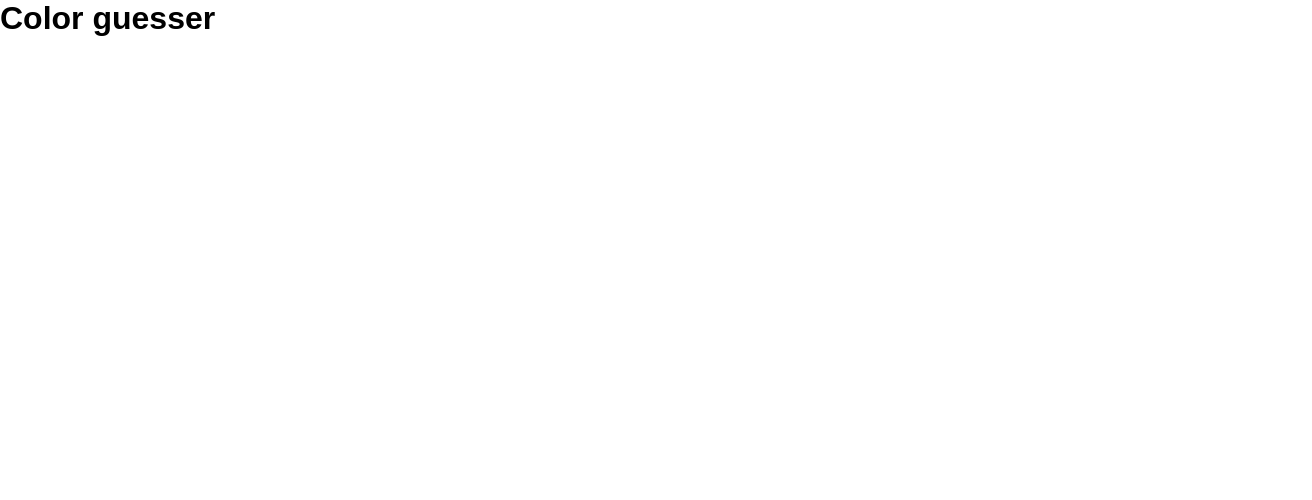
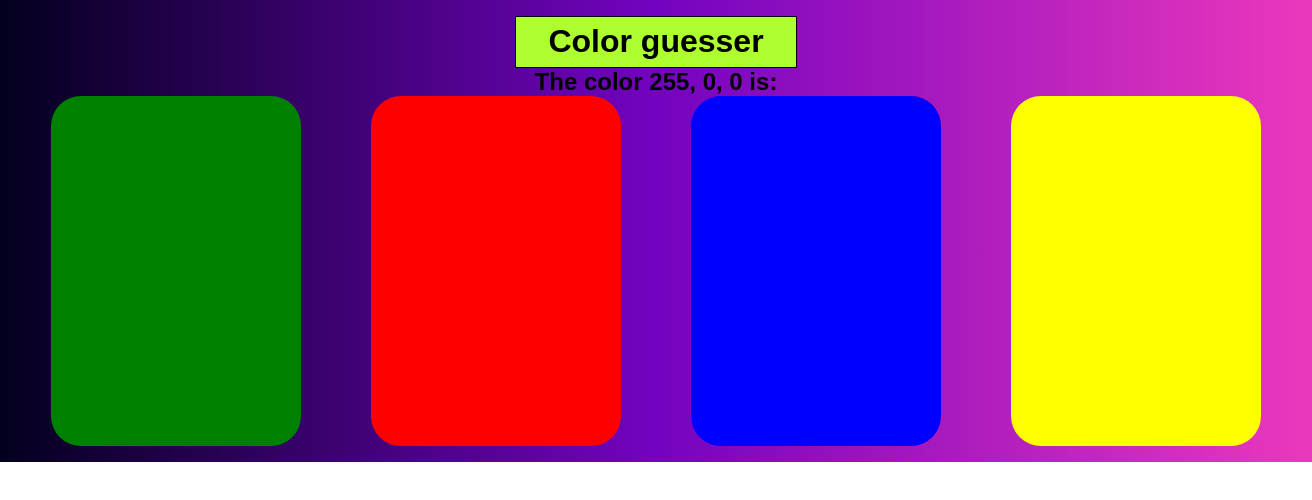
Before and after one commit to Dzejkoubi/Project-Guess-the-Color-Game, a plain HTML site: page index.html in a window 1280 px wide. Shown: the whole page, 1312 px wide, since content can reach past the window. Drawn offline with Linux system fonts and the light colour scheme.

Commit message:
design Frontend changes

```diff
--- a/index.html
+++ b/index.html
@@ -11,13 +11,14 @@
   <body>
     <div class="content-container">
       <h1>Color guesser</h1>
-      <div class="colors">
-        <div class="color" id="color1"></div>
-        <div class="color" id="color2"></div>
-        <div class="color" id="color3"></div>
-        <div class="color" id="color4"></div>
-        <div class="color" id="color5"></div>
-        <div class="color" id="color6"></div>
+      <div class="text-and-colors">
+        <h3>The color 255, 0, 0 is:</h3>
+        <div class="colors">
+          <div class="color-box color1" id="color1"></div>
+          <div class="color-box color2" id="color2"></div>
+          <div class="color-box color3" id="color3"></div>
+          <div class="color-box color4" id="color4"></div>
+        </div>
       </div>
     </div>
   </body>
--- a/style.css
+++ b/style.css
@@ -3,3 +3,85 @@
   padding: 0;
   font-family: "Poppins", sans-serif;
 }
+
+:root {
+  --primary-color: #f6ff00;
+  --secondary-color: #000;
+  --tertiary-color: #f1f1f1;
+  --primary-background: #f6ff00;
+  --secondary-background: #fff;
+}
+
+.content-container {
+  height: 100%;
+  width: 100%;
+  padding: 1em;
+  display: flex;
+  flex-direction: column;
+  align-items: center;
+  justify-content: space-between;
+  background: #03001e; /* fallback for old browsers */
+  background: -webkit-linear-gradient(
+    to left,
+    #fdeff9,
+    #ec38bc,
+    #7303c0,
+    #03001e
+  ); /* Chrome 10-25, Safari 5.1-6 */
+  background: linear-gradient(
+    to left,
+    #ec38bc,
+    #7303c0,
+    #03001e
+  ); /* W3C, IE 10+/ Edge, Firefox 16+, Chrome 26+, Opera 12+, Safari 7+ */
+}
+
+h1 {
+  font-size: 2rem;
+  color: var(--secondary-color);
+  padding: 0.2em 1em;
+  background-color: greenyellow;
+  border: solid 1px black;
+}
+
+.text-and-colors {
+  display: flex;
+  flex-direction: column;
+  align-items: center;
+  justify-content: center;
+  width: 100%;
+  height: 100%;
+}
+
+h3 {
+  font-size: 1.5rem;
+}
+
+.colors {
+  display: flex;
+  flex-direction: row;
+  justify-content: space-around;
+  align-items: center;
+  width: 100%;
+  height: 100%;
+}
+
+.color-box {
+  width: 250px;
+  height: 350px;
+  border-radius: 30px;
+  cursor: pointer;
+}
+
+.color1 {
+  background-color: green;
+}
+.color2 {
+  background-color: red;
+}
+.color3 {
+  background-color: blue;
+}
+.color4 {
+  background-color: yellow;
+}
```
